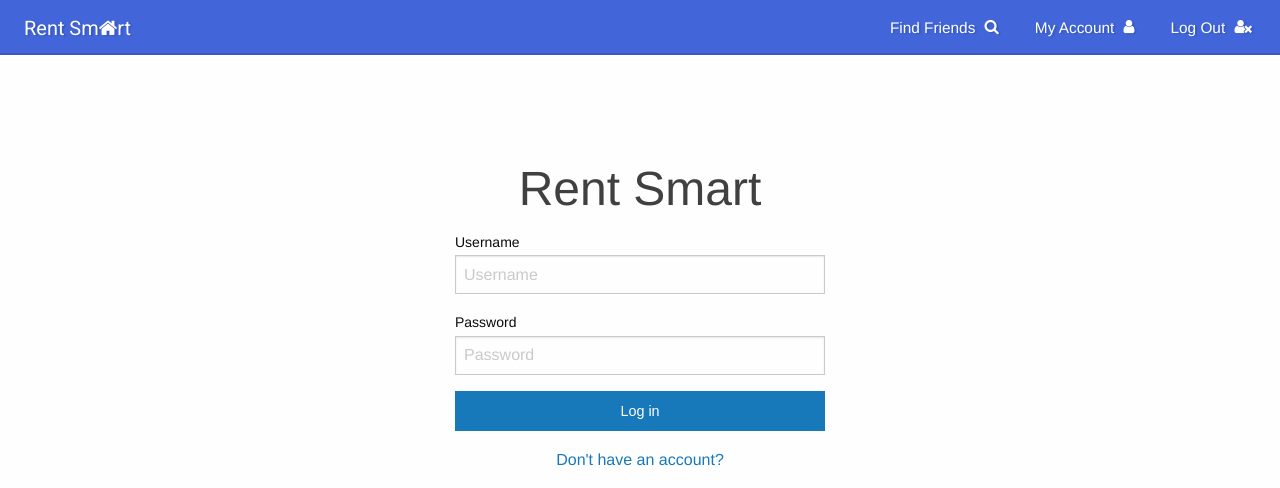
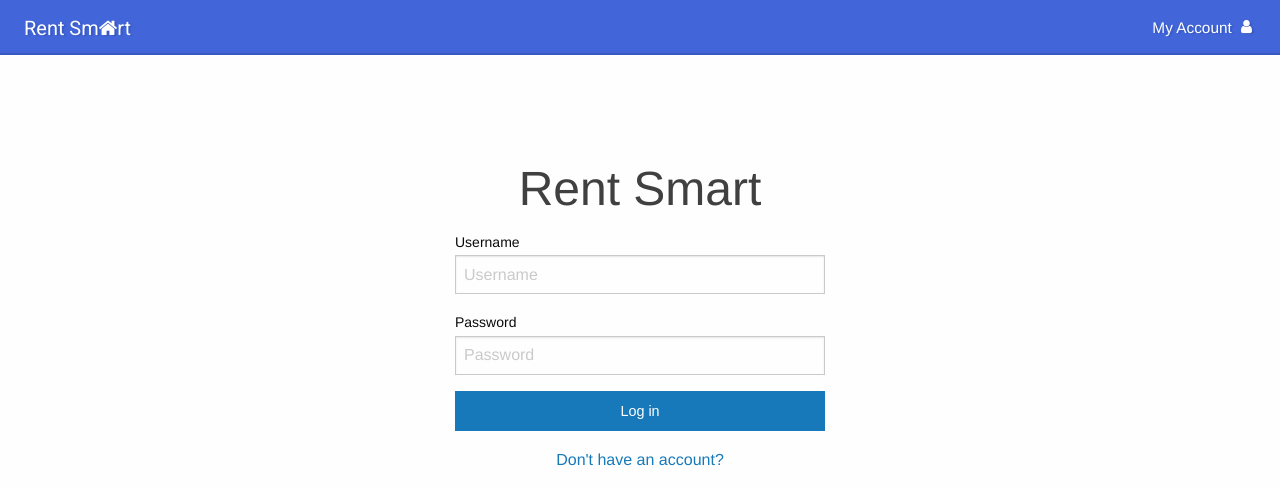
Before and after one commit to NRAnderson14/CS410-Project, a PHP site: page /login/index.php in a window 1280 px wide. Shown: the top 488 px of the page. Run offline with PHP 8.4, Linux system fonts and the light colour scheme; some libraries are stand-ins or nearby versions; some web fonts are replaced.

Commit message:
nav bar now filters out "log out" and "find friends" based on your login status

```diff
--- a/css/customstyles.css
+++ b/css/customstyles.css
@@ -172,3 +172,6 @@ height: 180px;
 .white {
 	color: white;
 }
+button:hover {
+	cursor: pointer;
+}
--- a/friends/find.php
+++ b/friends/find.php
@@ -1,5 +1,6 @@
 <?php
     $path = '../';
+	include $path."profile/session.php";
     include $path . "header.php";
 ?>
 <main>
--- a/login/login.php
+++ b/login/login.php
@@ -1,7 +1,7 @@
 <?php
 	//checks to see if the username and password are the same as what the user entered
 	//then starts session so other pages can be accessed as that user.
-	session_start();
+
 	$db = new PDO("mysql:dbname=rent_smart;host=localhost","root");
 	$username = "";
 	$password = "";
@@ -25,6 +25,7 @@
 			}
 		}else{
 			print "Not queried";
+
 		}
 	}
 ?>
--- a/nav.php
+++ b/nav.php
@@ -1,3 +1,11 @@
+<?php
+	//session_destroy;
+	if(!isset($_SESSION)){
+		session_start();
+	}
+
+
+?>
 <div class="top-bar">
 	<div class="top-bar-left">
 		<ul class="dropdown menu" data-dropdown-menu>
@@ -10,9 +18,31 @@
 	<div class="top-bar-right">
 
 	<ul class="dropdown menu" data-dropdown-menu>
-        <li><a href="<?= $path ?>friends/find.php">Find Friends <i class="fa fa-search logIcon"></i></a></li>
+	<?php
+	if(isset($_SESSION["is_auth"])){
+		$is_auth = $_SESSION["is_auth"];
+		//print "$is_auth";
+	}
+	if(isset($_SESSION["username"])){
+		$username = $_SESSION["username"];
+		print "<li><a href='".$path."friends/find.php'>Find Friends <i class='fa fa-search logIcon'></i></a></li>";
+	}else{
+	}
+	?>
+
 		<li><a href="<?= $path ?>profile/profile.php">My Account <i class="fa fa-user logIcon"></i></a></li>
-		<li><a href="<?= $path ?>login/logout.php">Log Out <i class="fa fa-user-times logIcon"></i></a></li>
+
+	<?php
+	if(isset($_SESSION["is_auth"])){
+		$is_auth = $_SESSION["is_auth"];
+		//print "$is_auth";
+	}
+	if(isset($_SESSION["username"])){
+		$username = $_SESSION["username"];
+		print "<li><a href='".$path."login/logout.php'>Log Out <i class='fa fa-user-times logIcon'></i></a></li>";
+	}else{
+	}
+	?>
 	</ul>
 
 	</div>
--- a/profile/profile.php
+++ b/profile/profile.php
@@ -1,6 +1,7 @@
 <?php
+
+	$path = "../";
 	include "session.php";
-	$path = "../";
 	include $path . "header.php";
 	$username = $_SESSION["username"];
 
--- a/profile/session.php
+++ b/profile/session.php
@@ -4,7 +4,7 @@
 	//This code will be at the top of every page that requires authentication.
 	session_start();
 	if(!isset($_SESSION["is_auth"])){
-		header("location: ../login/index.php");
+		header("location: ".$path."login/index.php");
 	}elseif(isset($_REQUEST["logout"]) && $_REQUEST["logout"] == true){
 		unset($_SESSION["is_auth"]);
 		session_destroy;
--- a/search/query_search.php
+++ b/search/query_search.php
@@ -43,7 +43,6 @@
     $totalPage = 30;
   }
 
-  /////////
 ?>
 	<div class="row small-up-1 medium-up-2 large-up-3">
 		<?php
```
Also changed, not shown: js/search.js (+0 -31 lines).
